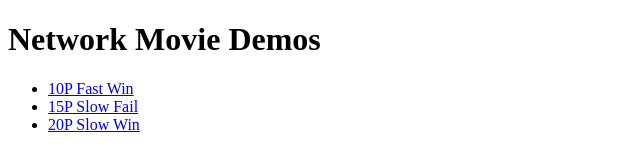
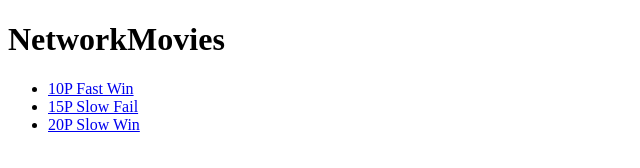
Before and after one commit to labelinstitute/NetworkMovies, a plain HTML site: page index.html in a window 1280 px wide. Shown: the whole page, without its empty margins (0-640 px from the left). Drawn offline with Linux system fonts and the light colour scheme.

Commit message:
Update index.html

```diff
--- a/index.html
+++ b/index.html
@@ -1,10 +1,10 @@
 <!DOCTYPE html>
 <html>
 <head>
-  <title>Network Movies</title>
+  <title>NetworkMovies</title>
 </head>
 <body>
-  <h1>Network Movie Demos</h1>
+  <h1>NetworkMovies</h1>
   <ul>
     <li><a href="10P-Fast-Win.html">10P Fast Win</a></li>
     <li><a href="15P-Slow-Fail.html">15P Slow Fail</a></li>
```
